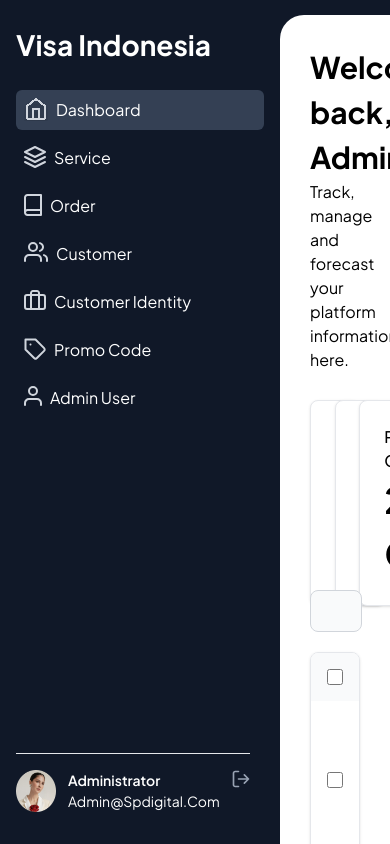
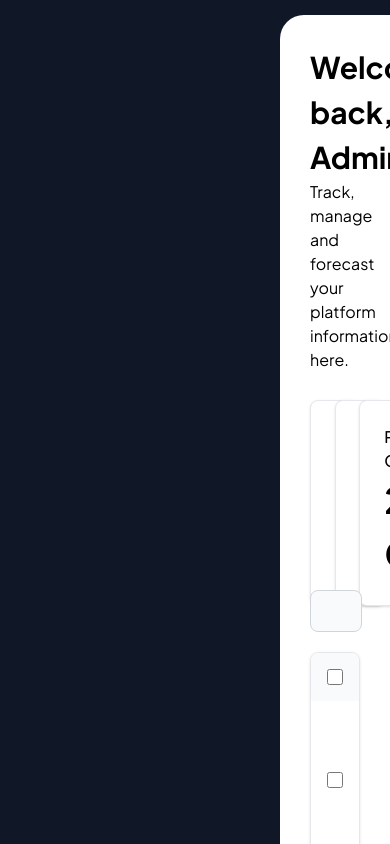
Before and after one commit to akhsanby/assigment-sp-digital, a Vue app: page / in a window 390 px wide. Shown: the top 844 px of the page. Built offline with nearby package versions, Linux system fonts and the light colour scheme; grey boxes are pictures that could not be loaded; some icons are missing.

Commit message:
hide some element on responsive

```diff
--- a/src/components/Sidebar.vue
+++ b/src/components/Sidebar.vue
@@ -10,39 +10,39 @@ import ExitIcon from "@/assets/icons/exit.svg";
 </script>
 
 <template>
-  <div class="absolute top-0 w-[280px] text-white capitalize px-[1rem]">
-    <p class="text-[28px] font-bold my-[24px]">visa indonesia</p>
-    <ul class="space-y-2">
-      <li class="p-2 bg-[#344054] rounded-md flex gap-x-2 cursor-pointer">
+  <div class="absolute top-0 sm:w-[75px] lg:w-[280px] text-white capitalize px-[1rem]">
+    <p class="text-[28px] font-bold my-[24px] lg:block hidden">visa indonesia</p>
+    <ul class="space-y-2 mt-[4.5rem] sm:mt-[6rem] lg:mt-0 hidden sm:flex-col sm:flex">
+      <li class="p-2 bg-[#344054] rounded-md flex items-center gap-x-2 cursor-pointer">
         <HomeIcon />
-        <span>dashboard</span>
+        <span class="block sm:hidden lg:block">dashboard</span>
       </li>
       <li class="p-2 rounded-md flex gap-x-2 cursor-pointer">
         <LayerIcon />
-        <span>service</span>
+        <span class="hidden lg:block">service</span>
       </li>
       <li class="p-2 rounded-md flex gap-x-2 cursor-pointer">
         <BookIcon />
-        <span>order</span>
+        <span class="hidden lg:block">order</span>
       </li>
       <li class="p-2 rounded-md flex gap-x-2 cursor-pointer">
         <PeopleIcon />
-        <span>customer</span>
+        <span class="hidden lg:block">customer</span>
       </li>
       <li class="p-2 rounded-md flex gap-x-2 cursor-pointer">
         <BriefCaseIcon />
-        <span>customer identity</span>
+        <span class="hidden lg:block">customer identity</span>
       </li>
       <li class="p-2 rounded-md flex gap-x-2 cursor-pointer">
         <TagIcon />
-        <span>promo code</span>
+        <span class="hidden lg:block">promo code</span>
       </li>
       <li class="p-2 rounded-md flex gap-x-2 cursor-pointer">
         <UserIcon />
-        <span>admin user</span>
+        <span class="hidden lg:block">admin user</span>
       </li>
     </ul>
-    <div class="fixed bottom-[32px]">
+    <div class="fixed bottom-[32px] hidden lg:block">
       <hr class="h-px mb-4 bg-gray-200 border-0" />
       <div class="flex gap-x-3 justify-between">
         <img src="../assets/Avatar.png" alt="avatar" width="40" />
```
